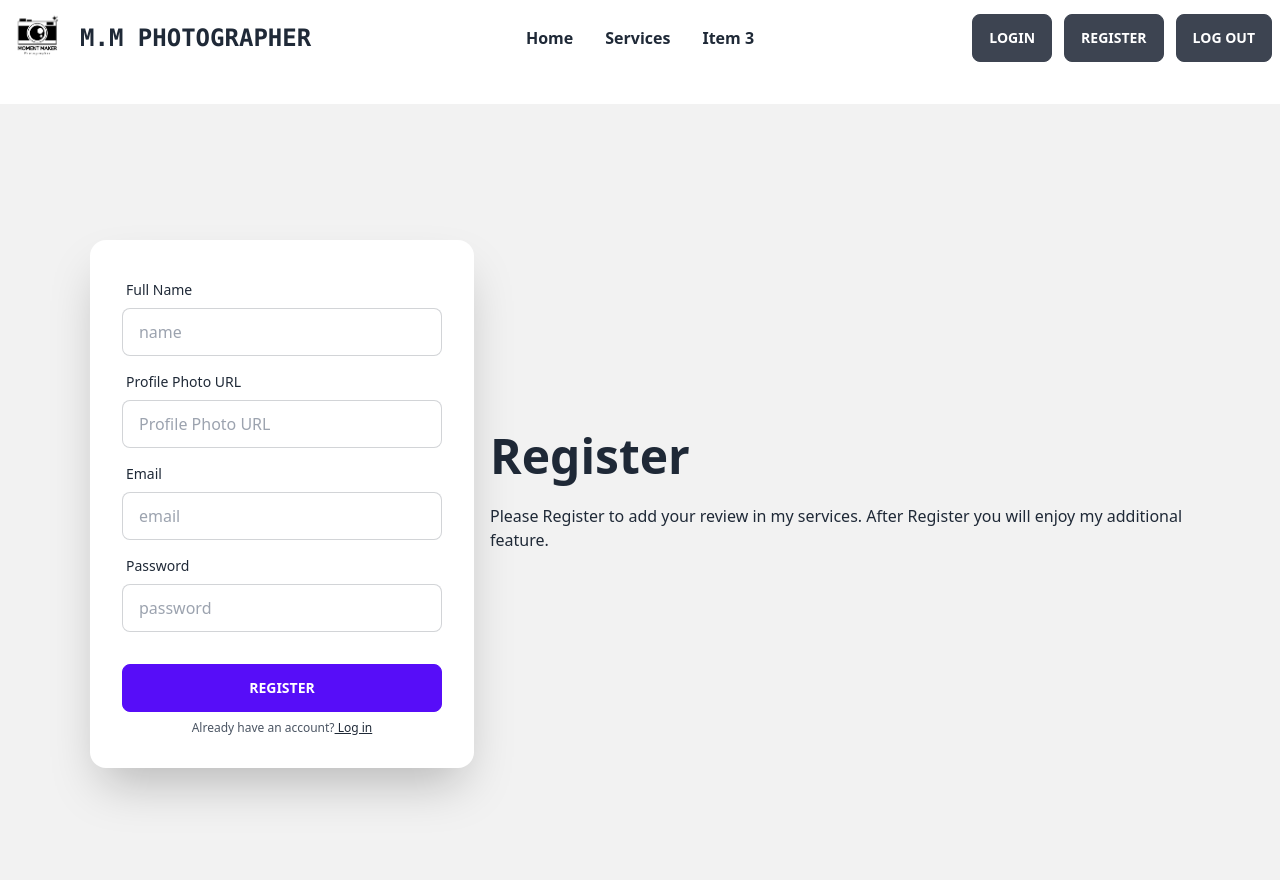
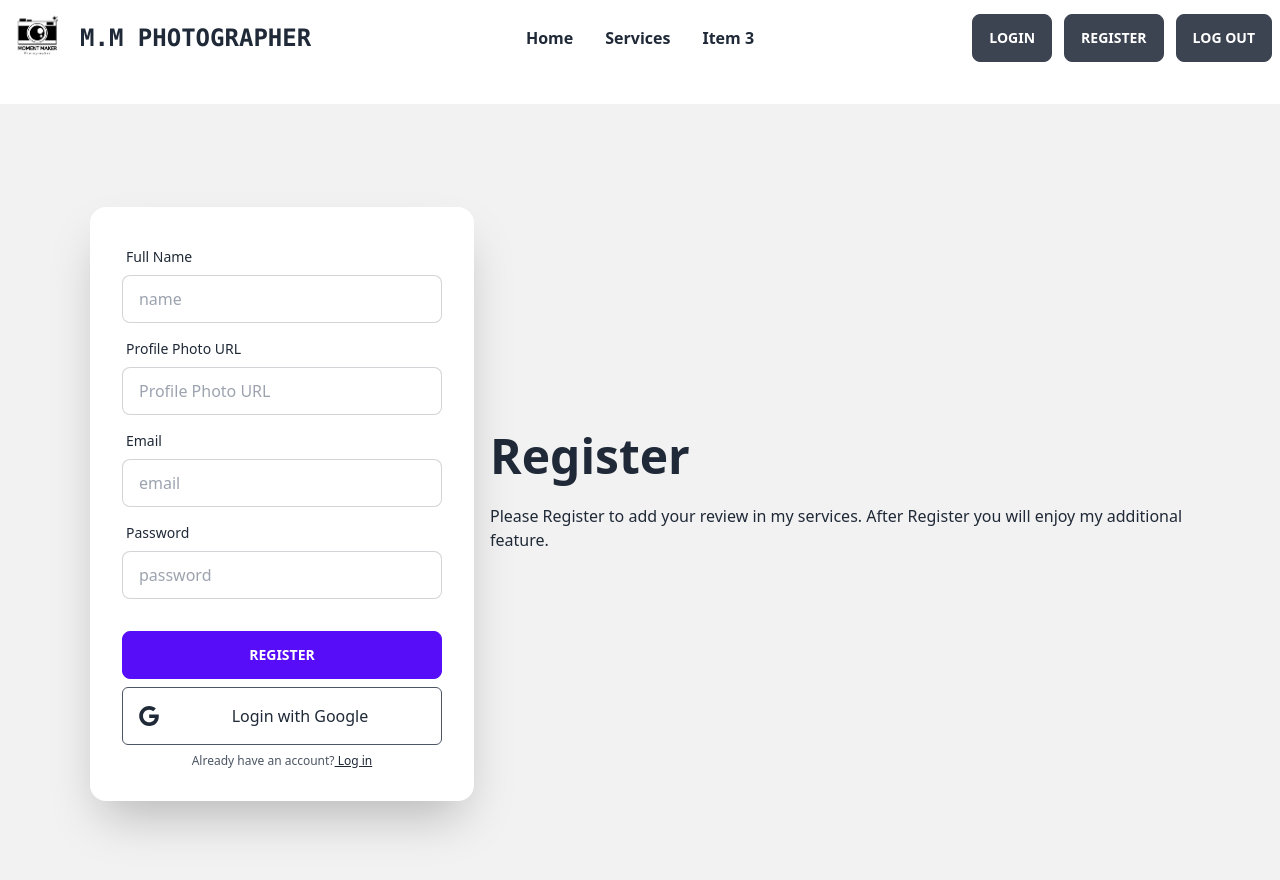
Before and after one commit to yasinarafat39/assignment-11_moment_maker_photographer, a React (Create React App) app: page /register in a window 1280 px wide. Shown: the top 880 px of the page. Built offline with nearby package versions, Linux system fonts and the light colour scheme; no server answers.

Commit message:
Implement Google login method in Register page

```diff
--- a/src/components/Pages/Register/Register.js
+++ b/src/components/Pages/Register/Register.js
@@ -5,7 +5,7 @@ import { AuthContext } from '../../../contexts/AuthProvider/AuthProvider';
 
 const Register = () => {
 
-    const { createNewUser, updateUserProfile } = useContext(AuthContext);
+    const { createNewUser, updateUserProfile, LogInWithGoogle } = useContext(AuthContext);
     const [error, setError] = useState('');
     const navigate = useNavigate();
 
@@ -35,6 +35,22 @@ const Register = () => {
             })
     }
 
+    // Google Login
+    const handleGoogleLogin = () => {
+        LogInWithGoogle()
+            .then(result => {
+                const user = result.user;
+                console.log(user);
+                navigate('/')
+                setError('');
+            })
+            .catch(error => {
+                setError(error)
+                console.log(error);
+            })
+    }
+
+    // Update User Profile
     const handleUpdateUserProfile = (name, photoURL) => {
         const profile = {
             displayName: name,
@@ -91,6 +107,14 @@ const Register = () => {
                         <div className="form-control mt-6">
                             <button className="btn btn-primary">Register</button>
                         </div>
+                        <div className="flex justify-center space-x-4">
+                            <button onClick={handleGoogleLogin} aria-label="Login with Google" type="button" className="flex items-center justify-center w-full p-4 space-x-4 border rounded-md focus:ring-2 focus:ring-offset-1 border-gray-600 focus:ring-green-600">
+                                <svg xmlns="http://www.w3.org/2000/svg" viewBox="0 0 32 32" className="w-5 h-5 fill-current">
+                                    <path d="M16.318 13.714v5.484h9.078c-0.37 2.354-2.745 6.901-9.078 6.901-5.458 0-9.917-4.521-9.917-10.099s4.458-10.099 9.917-10.099c3.109 0 5.193 1.318 6.38 2.464l4.339-4.182c-2.786-2.599-6.396-4.182-10.719-4.182-8.844 0-16 7.151-16 16s7.156 16 16 16c9.234 0 15.365-6.49 15.365-15.635 0-1.052-0.115-1.854-0.255-2.651z"></path>
+                                </svg>
+                                <p>Login with Google</p>
+                            </button>
+                        </div>
                         <p className="text-xs text-center sm:px-6 text-gray-600">Already have an account?
                             <a rel="noopener noreferrer" href="/login" className="underline text-gray-800"> Log in</a>
                         </p>
```
